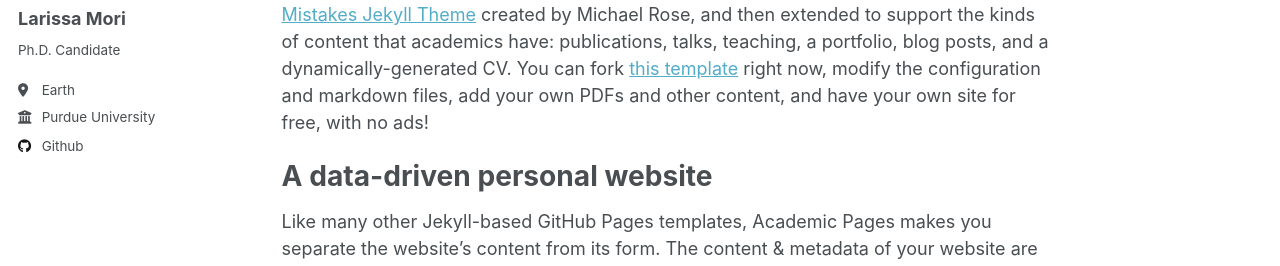
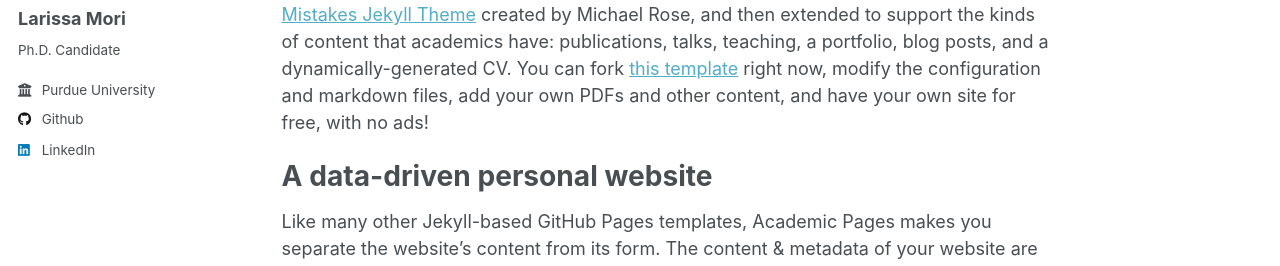
Before and after one commit to larimo/larimo.github.io, a Jekyll site: the page built from _pages/about.md, in a window 1280 px wide. Shown: the part 283-549 px from the top of the page. Built offline with Jekyll 4.4.1, drawn with Linux system fonts in a browser that asks for light colours.

Commit message:
Update _config.yml

```diff
--- a/_config.yml
+++ b/_config.yml
@@ -25,7 +25,7 @@ author:
   name             : "Larissa Mori"
   pronouns         : # example: "she/her"
   bio              : "Ph.D. Candidate"
-  location         : "Earth"
+  location         : # "Earth"
   employer         : "Purdue University"
   uri              : # URL
   email            : #"none@example.org"
@@ -58,7 +58,7 @@ author:
   keybase          : # Username
   instagram        : # Username
   lastfm           : # Username
-  linkedin         : # Username
+  linkedin         : lkmori # Username
   mastodon         : # URL
   medium           : # URL
   pinterest        : # Username
```
